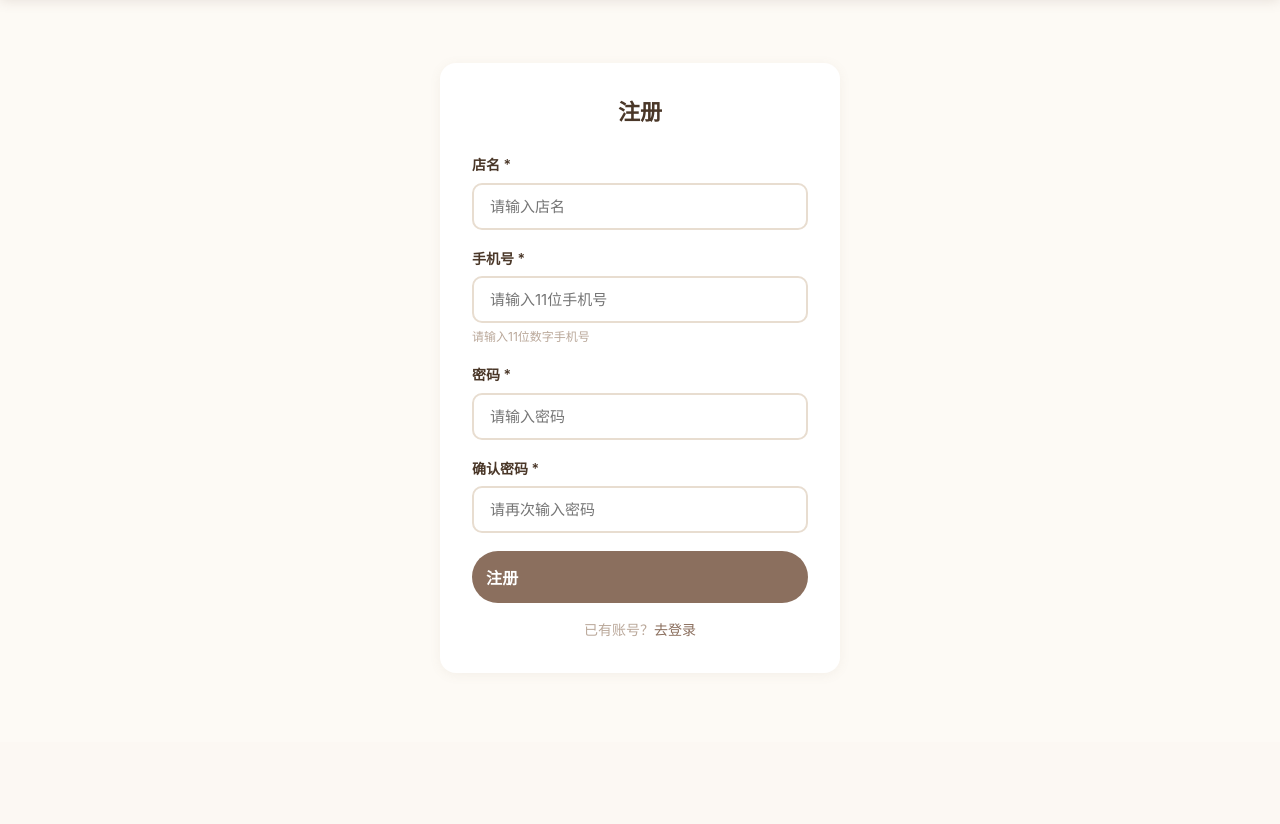
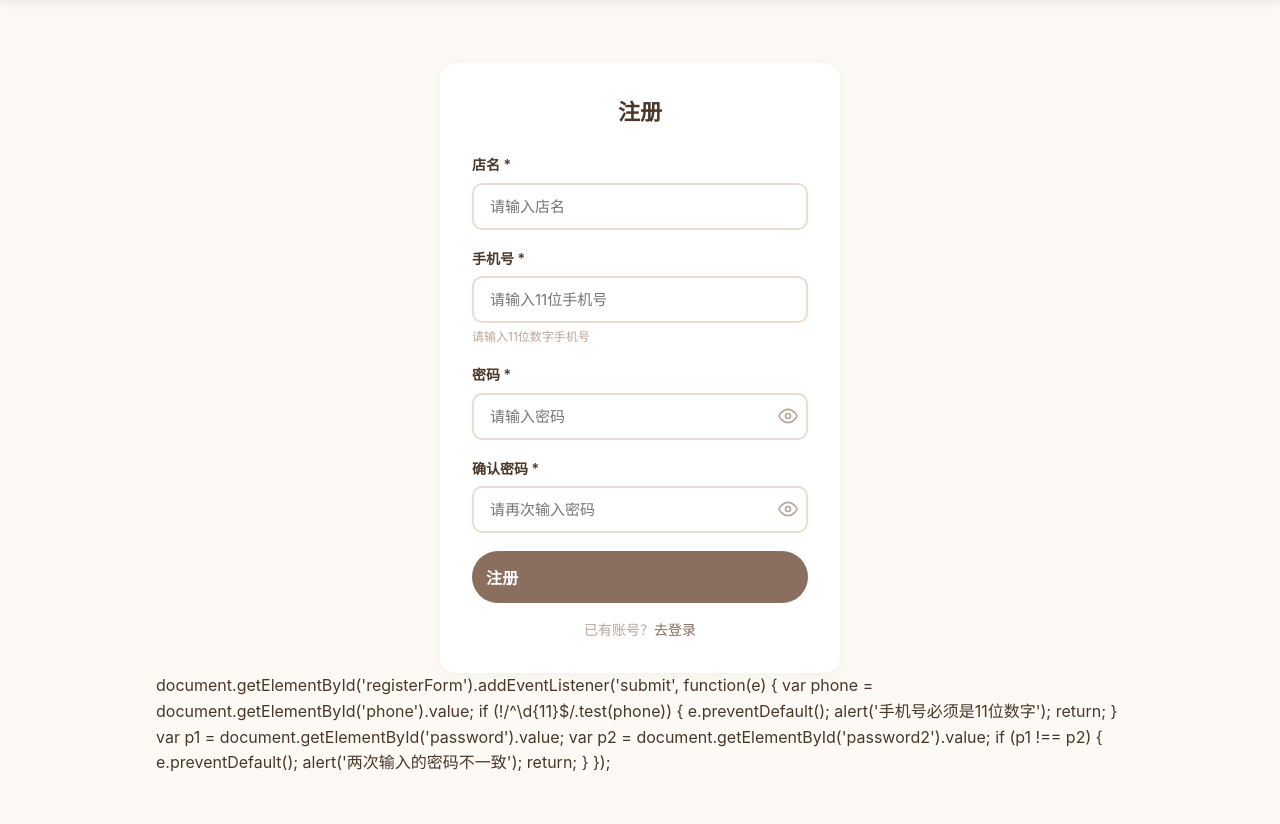
Before and after one commit to g5p422p574-afk/GIFT-007, a Flask app: page /register in a window 1280 px wide. Shown: the part 58-882 px from the top of the page. Before the commit the page ends 694 px from the top, so only its background shows below. Run offline with Flask 3, Linux system fonts and the light colour scheme.

Commit message:
小眼睛图标改用SVG，兼容所有设备显示

```diff
--- a/static/style.css
+++ b/static/style.css
@@ -528,12 +528,12 @@
   transform: translateY(-50%);
   background: none;
   border: none;
-  font-size: 18px;
   cursor: pointer;
-  padding: 8px 10px;
-  line-height: 1;
+  padding: 6px 8px;
   color: var(--text-muted);
   transition: color .15s;
+  display: flex;
+  align-items: center;
 }
 .pwd-eye:hover { color: var(--text); }
 
--- a/templates/register.html
+++ b/templates/register.html
@@ -38,16 +38,27 @@
 </div>
 
 <script>
+var eyeOpen = '<svg xmlns=\"http://www.w3.org/2000/svg\" width=\"20\" height=\"20\" viewBox=\"0 0 24 24\" fill=\"none\" stroke=\"currentColor\" stroke-width=\"2\" stroke-linecap=\"round\" stroke-linejoin=\"round\"><path d=\"M1 12s4-8 11-8 11 8 11 8-4 8-11 8-11-8-11-8z\"/><circle cx=\"12\" cy=\"12\" r=\"3\"/></svg>';
+var eyeClosed = '<svg xmlns=\"http://www.w3.org/2000/svg\" width=\"20\" height=\"20\" viewBox=\"0 0 24 24\" fill=\"none\" stroke=\"currentColor\" stroke-width=\"2\" stroke-linecap=\"round\" stroke-linejoin=\"round\"><path d=\"M17.94 17.94A10.07 10.07 0 0 1 12 20c-7 0-11-8-11-8a18.45 18.45 0 0 1 5.06-5.94M9.9 4.24A9.12 9.12 0 0 1 12 4c7 0 11 8 11 8a18.5 18.5 0 0 1-2.16 3.19m-6.72-1.07a3 3 0 1 1-4.24-4.24\"/><line x1=\"1\" y1=\"1\" x2=\"23\" y2=\"23\"/></svg>';
+
 function togglePwd(id, btn) {
   var el = document.getElementById(id);
   if (el.type === 'password') {
     el.type = 'text';
-    btn.innerHTML = '  ';
+    btn.innerHTML = eyeClosed;
   } else {
     el.type = 'password';
-    btn.innerHTML = '  ';
+    btn.innerHTML = eyeOpen;
   }
 }
+
+// Init icons
+document.addEventListener('DOMContentLoaded', function() {
+  document.querySelectorAll('.pwd-eye').forEach(function(btn) {
+    btn.innerHTML = eyeOpen;
+  });
+});
+</script>
 
 document.getElementById('registerForm').addEventListener('submit', function(e) {
   var phone = document.getElementById('phone').value;
```
